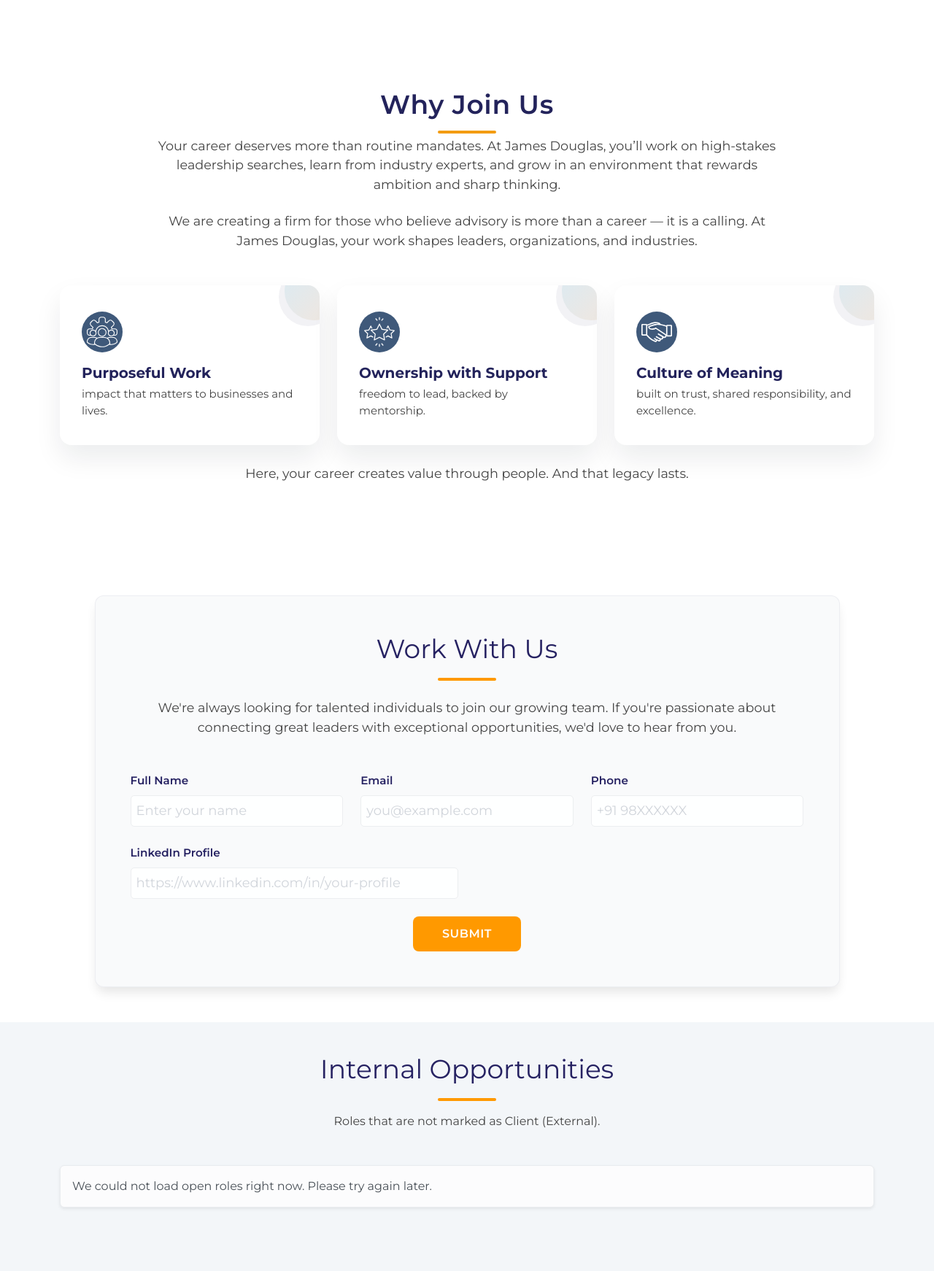
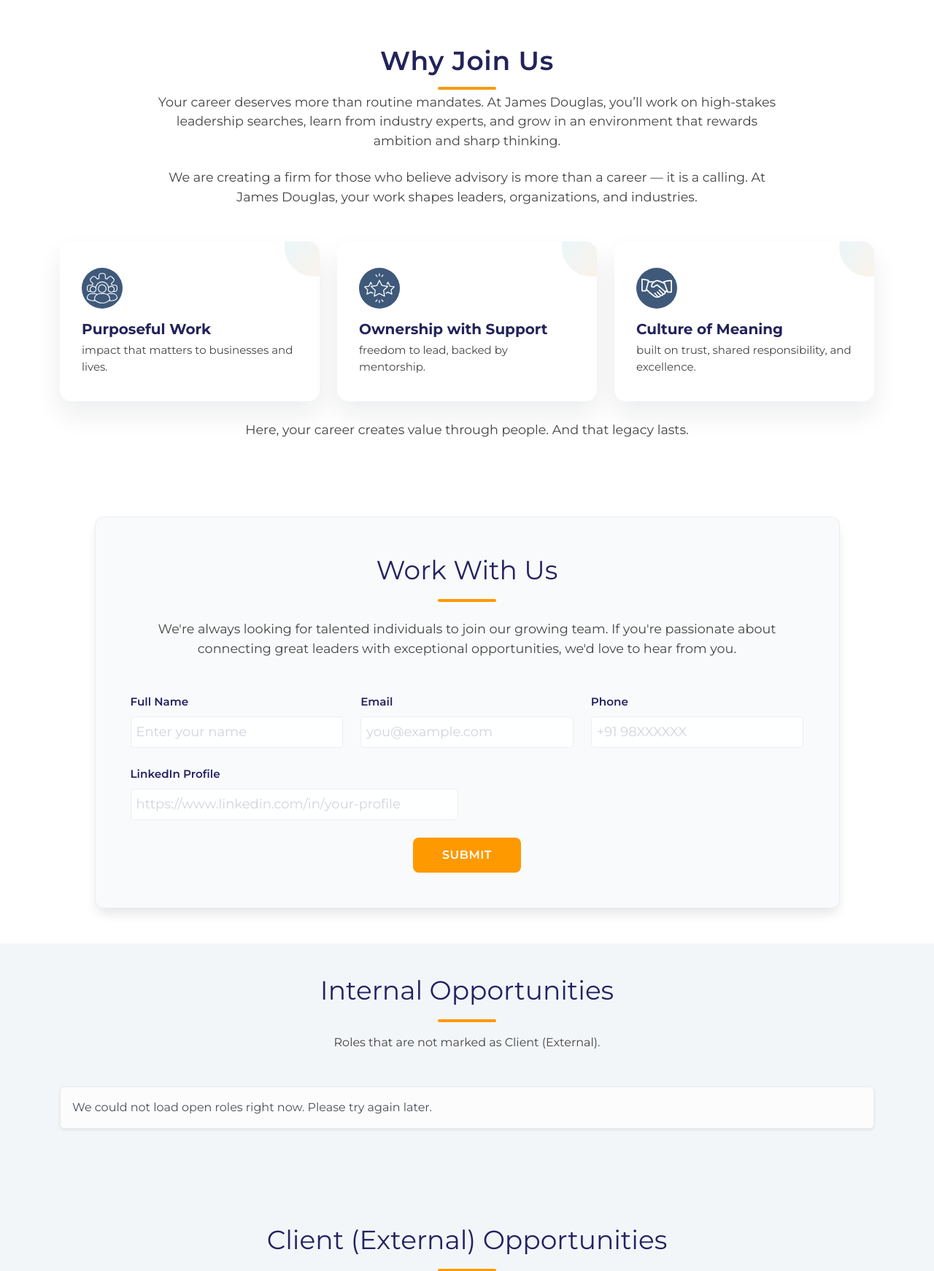
Before and after one commit to Pivot-Mkg/jd-ind, a PHP site: page /careers/open-roles.php in a window 1280 px wide. Shown: the part 727-2469 px from the top of the page at 73% size. Run offline with PHP 8.4, Linux system fonts and the light colour scheme; data that the repository does not hold is empty; some libraries are stand-ins or nearby versions.

Commit message:
css chnages

```diff
--- a/assets/css/open-roles.css
+++ b/assets/css/open-roles.css
@@ -39,7 +39,7 @@
   height: 80px;
   top: -24px;
   right: -24px;
-  background: rgba(35, 35, 91, 0.06);
+  /* background: rgba(35, 35, 91, 0.06); */
   border-radius: 999px;
 }
 
--- a/careers/open-roles.php
+++ b/careers/open-roles.php
@@ -438,7 +438,7 @@ function build_filter_url(array $params): string
     <!-- Banner end -->
 
     <!-- Why Join Us start here  -->
-    <section class="sections">
+    <section class="sections mt-0">
         <div class="container content-above-decorator">
             <div class="text-center mb-5" data-aos="fade-up">
                 <h2 class="section-heading">
@@ -513,7 +513,7 @@ function build_filter_url(array $params): string
                         background: #3F597A;
                         border-radius: 50%;
                     ">
-                                <img src="../assets/images/icons/Commitment.svg" alt="" height="42px;" width="42px;"
+                                <img src="../assets/images/icons/handshake.svg" alt="" height="42px;" width="42px;"
                                     srcset="">
                             </div>
                             <h5 class="card-title fw-bold" style="color: #23235b">
@@ -537,7 +537,7 @@ function build_filter_url(array $params): string
     <!-- Why Join Us end here  -->
 
     <!-- Work With Us start here -->
-     <section class="py-5 bg-white" id="apply">
+     <section class="pb-5 bg-white" id="apply">
         <div class="container">
 
             <div class="row justify-content-center">
--- a/contact-us.html
+++ b/contact-us.html
@@ -132,7 +132,7 @@
     <!-- Banner end -->
 
     <!-- contact form  -->
-    <section class="py-5 bg-white">
+    <section class="py-5 bg-white ">
         <div class="container">
             <div class="row justify-content-center">
                 <div class="col-lg-11 col-xl-11">
@@ -237,11 +237,11 @@
         <div class="container">
             <div class="row g-4">
                 <!-- Map Column -->
-                <div class="col-lg-6">
+                <!-- <div class="col-lg-6">
                     <div class="map-container rounded-3 overflow-hidden" style="height: 100%; min-height: 400px;">
                        <iframe src="https://www.google.com/maps/embed?pb=!1m18!1m12!1m3!1d7168.854879647868!2d72.85893169212632!3d19.063118828555112!2m3!1f0!2f0!3f0!3m2!1i1024!2i768!4f13.1!3m3!1m2!1s0x3be7c93f1120468f%3A0xff50874807e2426c!2sDHR%20Global!5e1!3m2!1sen!2sin!4v1759213547482!5m2!1sen!2sin" width="100%" height="100%" style="border:0;" allowfullscreen="" loading="lazy" referrerpolicy="no-referrer-when-downgrade"></iframe>
                     </div>
-                </div>
+                </div> -->
 
 
 
--- a/insights-hub.html
+++ b/insights-hub.html
@@ -191,7 +191,7 @@
         <div class="container">
             <div class="section-header">
                 <h1 class="section-title fw-normal">Latest Insights & Articles</h1>
-                <p>Stay updated with the latest trends and insights in talent acquisition</p>
+                <p>Stay ahead with concise briefs on leadership trends, succession strategy, and board governance, freshly curated by our partners</p>
             </div>
 
             <div class="blogs-container">
```
Also changed, not shown: hiring-solution.html (+7 -5 lines), assets/images/icons/handshake.svg (added).
